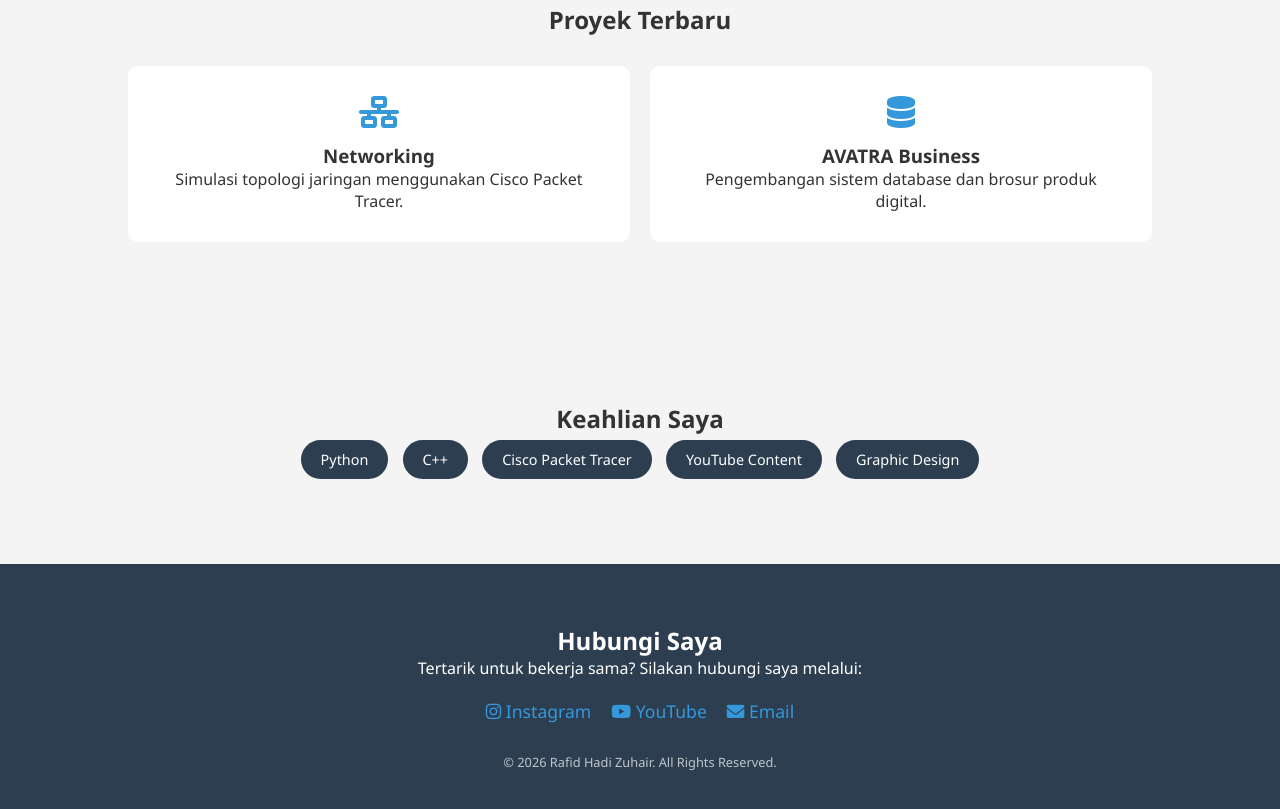
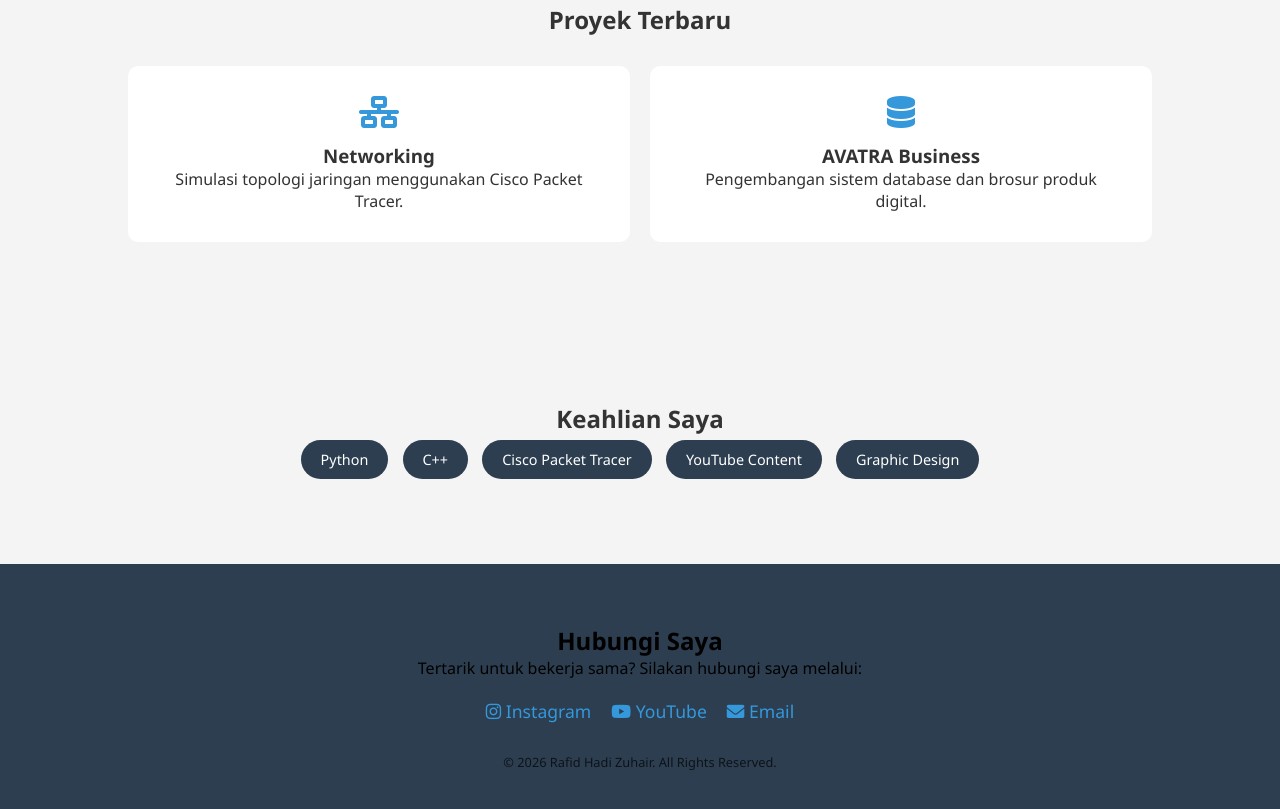
Before and after one commit to rafidhadizuhair/rafidhadizuhair.github.io, a plain HTML site: page index.html in a window 1280 px wide. Shown: the part 929-1738 px from the top of the page. Drawn offline with Linux system fonts and the light colour scheme.

Commit message:
Update style.css

```diff
--- a/style.css
+++ b/style.css
@@ -49,7 +49,7 @@ section { padding: 80px 10%; text-align: center; }
 }
 
 /* FOOTER / KONTAK */
-footer { background: #2c3e50; color: white; padding: 60px 10%; text-align: center; }
+footer { background: #2c3e50; color: black; padding: 60px 10%; text-align: center; }
 .contact-links { margin: 20px 0; display: flex; justify-content: center; gap: 20px; flex-wrap: wrap; }
 .contact-links a { color: #3498db; text-decoration: none; font-size: 1.1rem; }
 .copyright { margin-top: 30px; font-size: 0.8rem; opacity: 0.7; }
```
